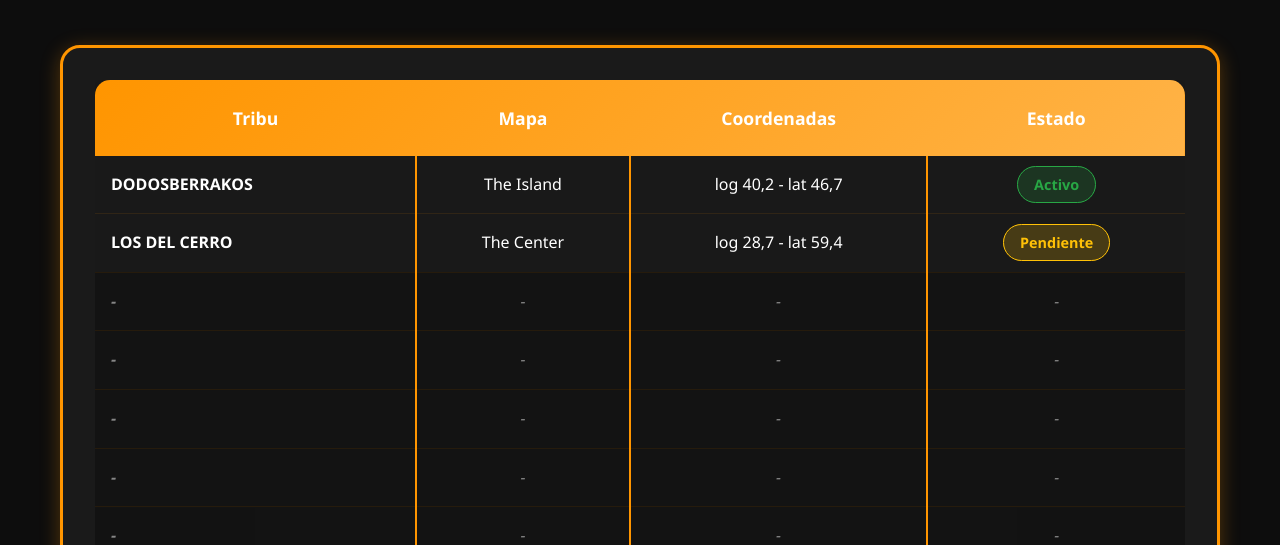
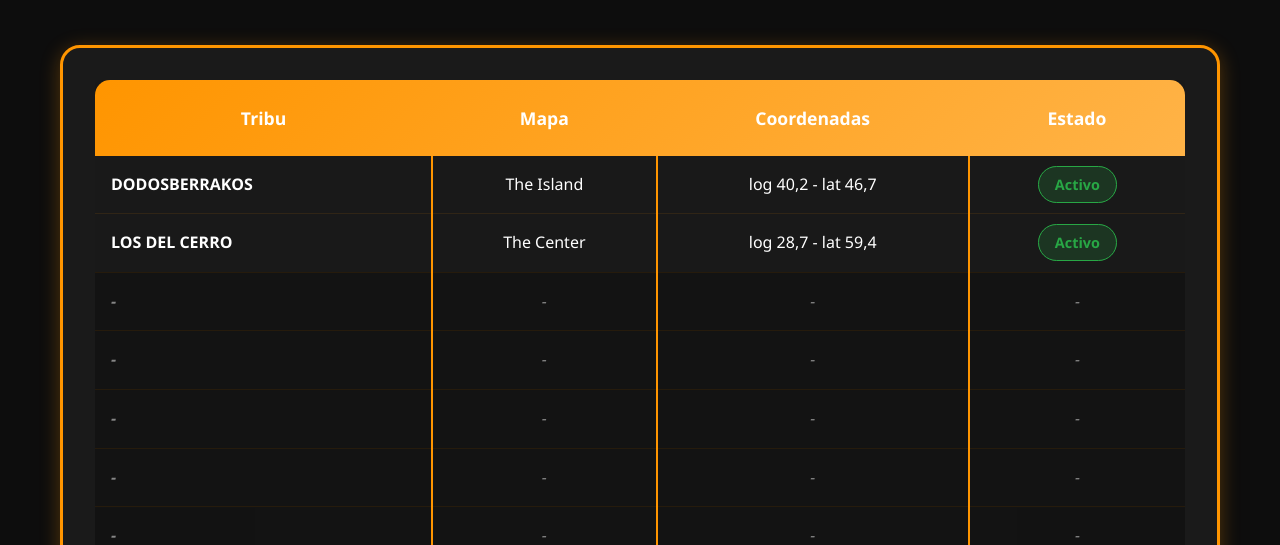
Before and after one commit to Douglas-GV/Aztec-Warriors, a plain HTML site: page Lista.html in a window 1280 px wide. Shown: the part 255-800 px from the top of the page. Drawn offline with Linux system fonts and the light colour scheme.

Commit message:
Update Lista.html
actualice una inmunidad

```diff
--- a/Lista.html
+++ b/Lista.html
@@ -72,7 +72,7 @@
                                 <td>LOS DEL CERRO</td>
                                 <td>The Center</td>
                                 <td>log 28,7 - lat 59,4</td>
-                                <td><span class="status pending">Pendiente</span></td>
+                                <td><span class="status active">Activo</span></td>
                             </tr>
                             <!-- Filas vacías para futuras entradas -->
                             <tr class="empty-row">
```
